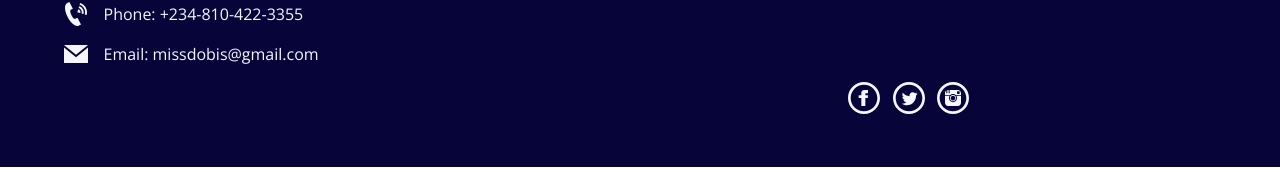
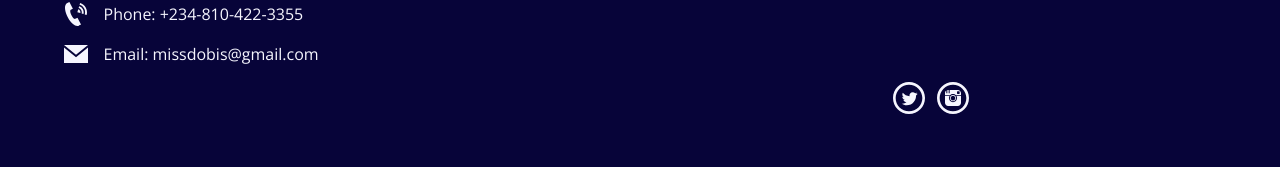
Before and after one commit to halfdobis/my-site, a plain HTML site: page index.html in a window 1280 px wide. Shown: the part 2396-2568 px from the top of the page. Drawn offline with nearby package versions, Linux system fonts and the light colour scheme.

Commit message:
adjustment

```diff
--- a/index.html
+++ b/index.html
@@ -104,7 +104,6 @@
     </div>
 
       <div class="social_media">
-       <a href="https://www.facebook.com/missdobiss"><img src="./images/iconmonstr-facebook-5.svg" alt="facebook"></a>
        <a href="https://www.twitter.com/missdobiz?s=09"><img src="./images/iconmonstr-twitter-5.svg" alt="twitter"></a>
        <a href="https://www.instagram.com/missdobis?r=nametag"><img src="./images/iconmonstr-instagram-5.svg" alt="instagram"></a>
       </div>
```
